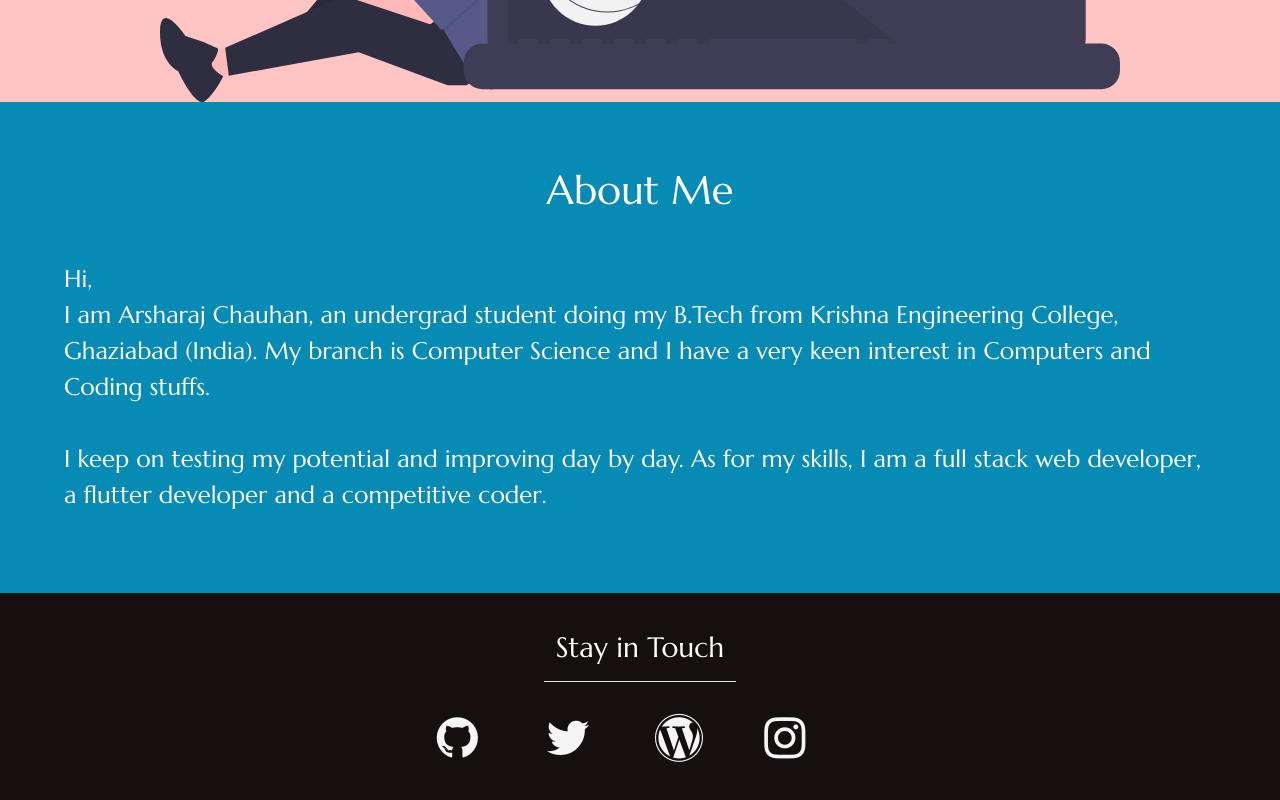
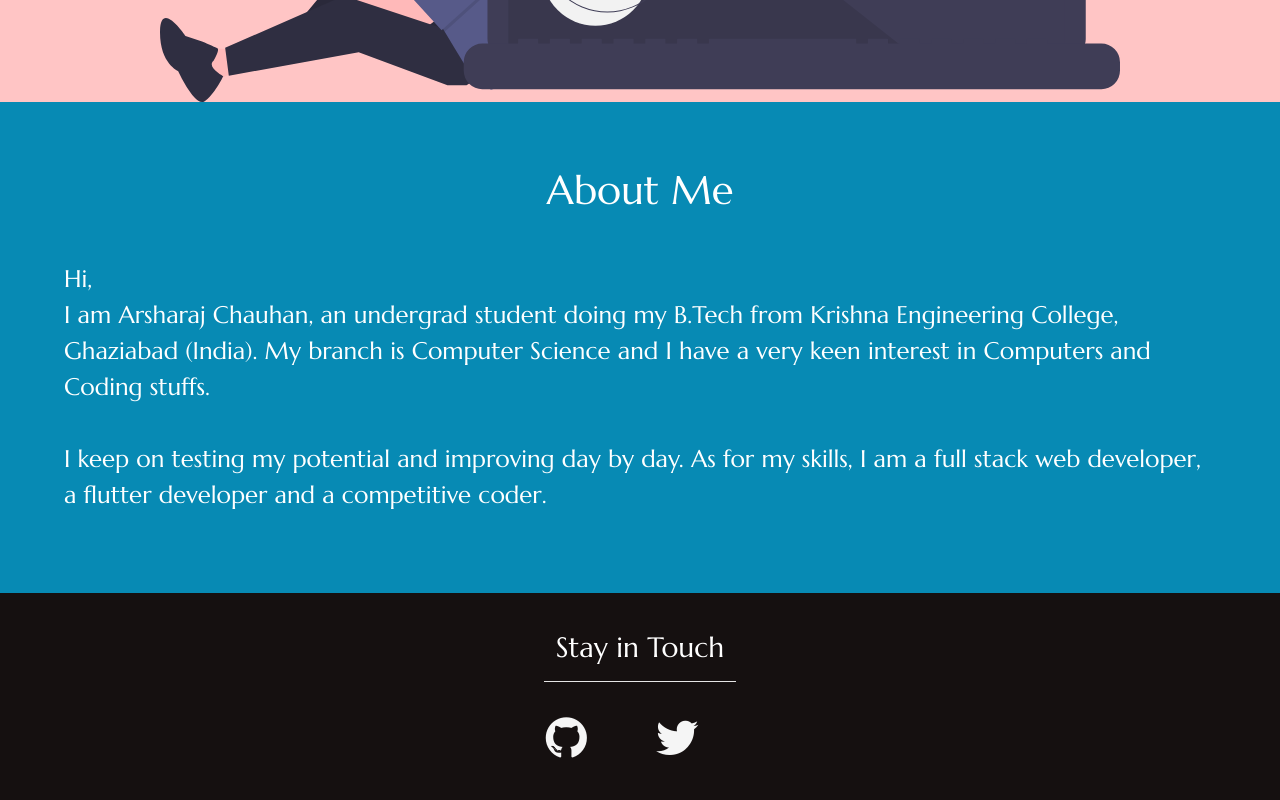
Before and after one commit to arsharaj/arsharajchauhan.github.io, a plain HTML site: page index.html in a window 1280 px wide. Shown: the part 2149-2949 px from the top of the page. Drawn offline with Linux system fonts and the light colour scheme.

Commit message:
Update links

```diff
--- a/index.html
+++ b/index.html
@@ -187,16 +187,6 @@
                     <i class="fa fa-twitter fa-3x img-fluid"></i>
                 </a>
             </div>
-            <div class="col-lg-1 col-2">
-                <a href="https://technoverser.wordpress.com">
-                    <i class="fa fa-wordpress fa-3x img-fluid"></i>
-                </a>
-            </div>
-            <div class="col-lg-1 col-2">
-                <a href="https://instagram.com/arsharaj_chauhan_">
-                    <i class="fa fa-instagram fa-3x img-fluid"></i>
-                </a>
-            </div>
 
             <div class="col"></div>
         </div>
```
